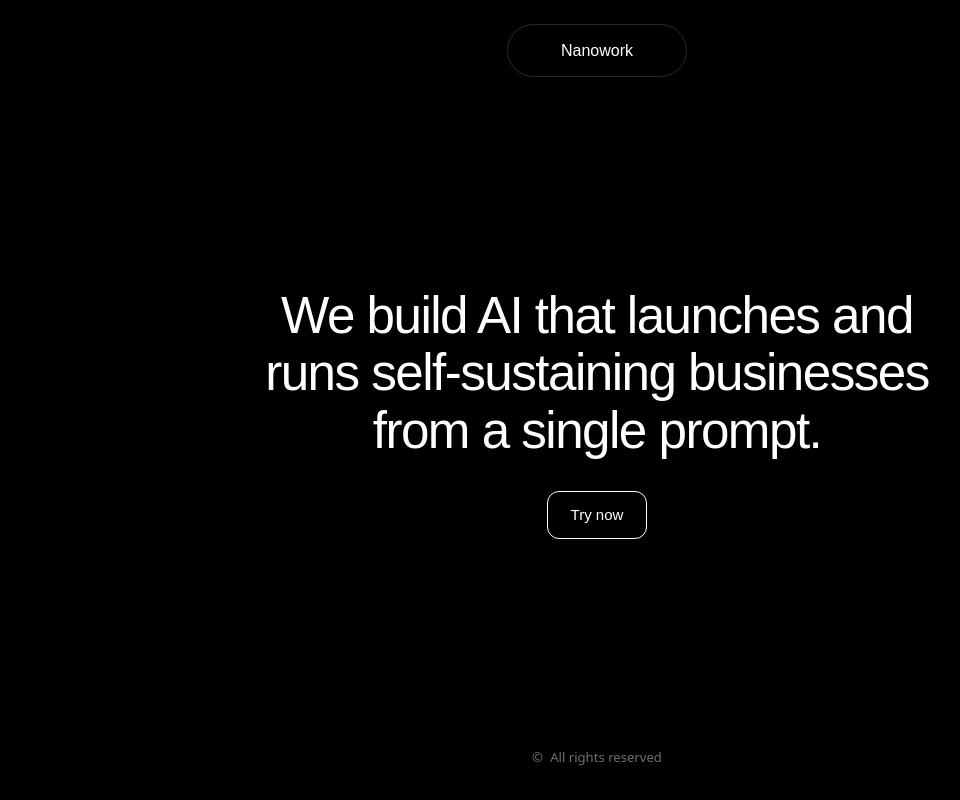
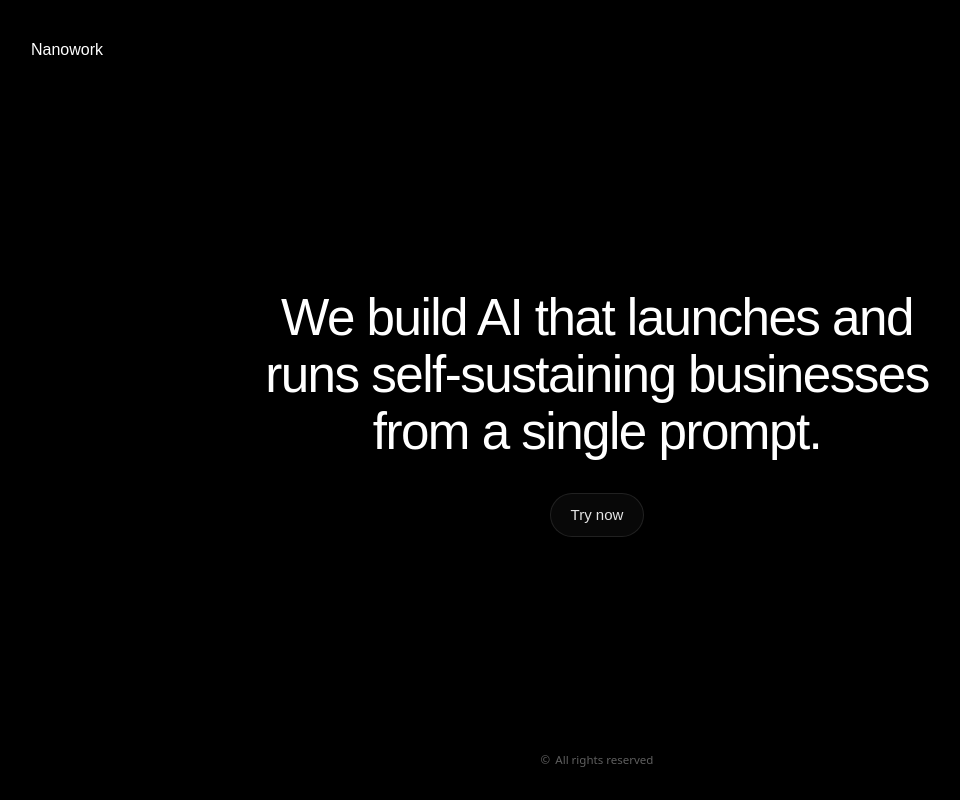
Before and after one commit to nanoworkai/nanowork, a React (Vite) app in the folder apps/frontend/: page / in a window 1280 px wide. Shown: the whole page, without its empty margins (43-1003 px from the left). Built offline with nearby package versions, Linux system fonts and the light colour scheme.

Commit message:
Trying to make the LP better

```diff
--- a/apps/frontend/src/App.css
+++ b/apps/frontend/src/App.css
@@ -360,9 +360,9 @@
 
 .dashboard-home-button {
   padding: 0.55rem 1rem;
-  border: 1px solid #1f1f1f;
-  border-radius: 999px;
-  background: #111111;
+  border: 0;
+  border-radius: 0;
+  background: transparent;
   cursor: pointer;
   transition:
     background 0.2s ease,
@@ -370,8 +370,8 @@
 }
 
 .dashboard-home-button:hover {
-  background: #171717;
-  border-color: #2b2b2b;
+  background: transparent;
+  border-color: transparent;
 }
 
 .app-page-header .dashboard-home-button {
@@ -397,8 +397,8 @@
   display: flex;
   justify-content: center;
   align-items: center;
-  color: #6f6f6f;
-  font-size: 0.82rem;
+  color: #5f5f5f;
+  font-size: 0.72rem;
 }
 
 .dashboard-footer p,
@@ -406,18 +406,18 @@
   margin: 0;
   display: inline-flex;
   align-items: center;
-  gap: 0.45rem;
+  gap: 0.32rem;
 }
 
 .profile-footer {
   width: min(1120px, 100%);
   margin: 0 auto;
-  padding: 0 1.25rem 2rem;
+  padding: 0 1.25rem 1.4rem;
   display: flex;
   justify-content: center;
   align-items: center;
-  color: #8a8a8a;
-  font-size: 0.82rem;
+  color: #5f5f5f;
+  font-size: 0.72rem;
 }
 
 .chat-thread {
@@ -747,7 +747,7 @@
 .topbar {
   width: 100%;
   display: flex;
-  justify-content: center;
+  justify-content: flex-start;
 }
 
 .navbar {
@@ -756,9 +756,9 @@
   justify-content: center;
   min-width: 180px;
   padding: 0.85rem 1.75rem;
-  border: 1px solid #2a2a2a;
-  border-radius: 999px;
-  background: #000000;
+  border: 0;
+  border-radius: 0;
+  background: transparent;
   text-decoration: none;
 }
 
@@ -795,35 +795,26 @@
 }
 
 .cta-button {
-  padding: 0.9rem 1.4rem;
-  border: 1px solid #ffffff;
-  border-radius: 12px;
-  background: #000000;
-  color: #ffffff;
+  padding: 0.8rem 1.2rem;
+  border: 1px solid rgba(255, 255, 255, 0.1);
+  border-radius: 999px;
+  background: rgba(255, 255, 255, 0.03);
+  color: #e5e5e5;
   font-family: "ABC Diatype", sans-serif;
   font-size: 15px;
+  letter-spacing: 0;
   text-decoration: none;
   cursor: pointer;
+  transition:
+    background 0.2s ease,
+    border-color 0.2s ease,
+    color 0.2s ease;
 }
 
-.footer {
-  width: 100%;
-  display: flex;
-  justify-content: space-between;
-  align-items: center;
-  gap: 1rem;
-  color: #cfcfcf;
-  font-family: "ABC Diatype", sans-serif;
-  font-size: 0.95rem;
-}
-
-.footer p {
-  margin: 0;
-}
-
-.footer a {
+.cta-button:hover {
+  background: rgba(255, 255, 255, 0.06);
+  border-color: rgba(255, 255, 255, 0.16);
   color: #ffffff;
-  text-decoration: none;
 }
 
 @media (max-width: 640px) {
@@ -869,8 +860,4 @@
     align-items: stretch;
   }
 
-  .footer {
-    flex-direction: column;
-    text-align: center;
-  }
 }
--- a/apps/frontend/src/App.tsx
+++ b/apps/frontend/src/App.tsx
@@ -80,7 +80,7 @@ function LandingPage() {
         </div>
       </section>
 
-      <StandardFooter />
+      <StandardFooter className="dashboard-footer" />
     </main>
   )
 }
```
